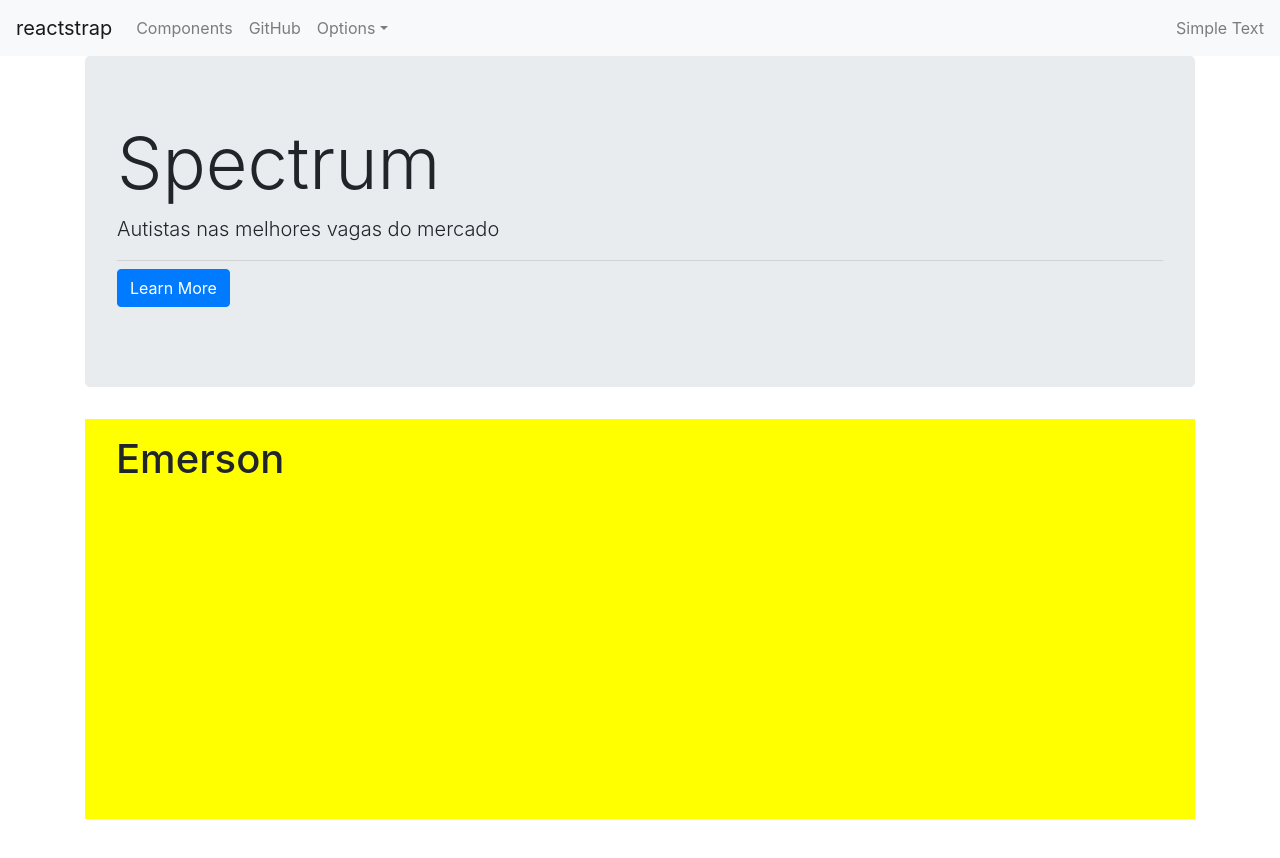
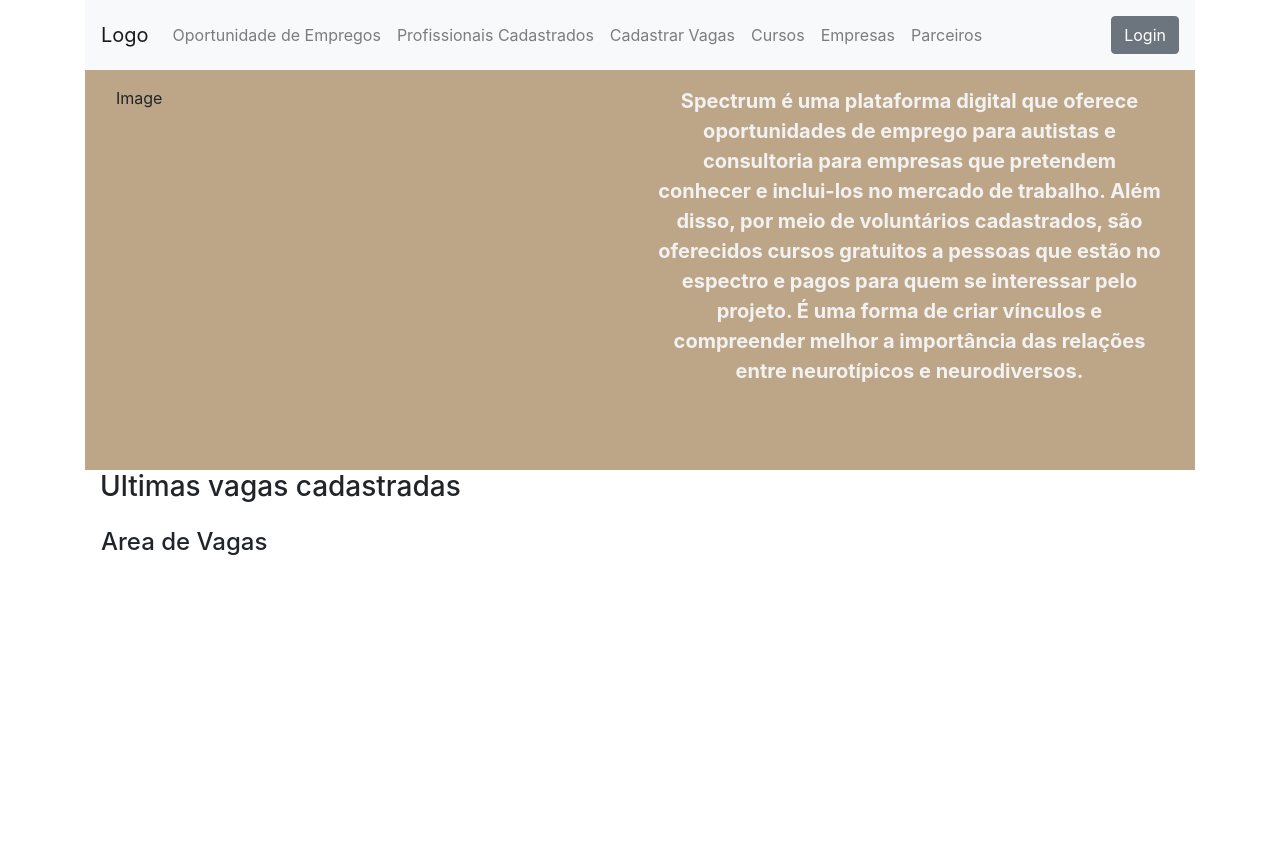
Before and after one commit to emersonjds/spectrum, a React (Create React App) app: page / in a window 1280 px wide. Shown: the top 858 px of the page. Before the commit the page ends 819 px from the top, so only its background shows below. Built offline with nearby package versions, Linux system fonts and the light colour scheme.

Commit message:
config containers to responsive test

```diff
--- a/src/Pages/Landing/index.js
+++ b/src/Pages/Landing/index.js
@@ -18,7 +18,8 @@
   DropdownItem,
   NavbarText,
 } from "reactstrap";
-import Section from '../../components/Section';
+import Section from "../../components/Section";
+import "./style.css";
 
 export default function Landing() {
   const [isOpen, setIsOpen] = useState(false);
@@ -26,57 +27,74 @@
   const toggle = () => setIsOpen(!isOpen);
   return (
     <>
-      <div>
+      <Container>
         <Navbar color="light" light expand="md">
-          <NavbarBrand href="/">reactstrap</NavbarBrand>
+          <NavbarBrand href="/">Logo</NavbarBrand>
           <NavbarToggler onClick={toggle} />
           <Collapse isOpen={isOpen} navbar>
             <Nav className="mr-auto" navbar>
               <NavItem>
-                <NavLink href="/components/">Components</NavLink>
+                <NavLink href="/components/">Oportunidade de Empregos</NavLink>
+              </NavItem>
+
+              <NavItem>
+                <NavLink href="https://github.com/reactstrap/reactstrap">
+                  Profissionais Cadastrados
+                </NavLink>
               </NavItem>
               <NavItem>
                 <NavLink href="https://github.com/reactstrap/reactstrap">
-                  GitHub
+                  Cadastrar Vagas
                 </NavLink>
               </NavItem>
-              <UncontrolledDropdown nav inNavbar>
-                <DropdownToggle nav caret>
-                  Options
-                </DropdownToggle>
-                <DropdownMenu right>
-                  <DropdownItem>Option 1</DropdownItem>
-                  <DropdownItem>Option 2</DropdownItem>
-                  <DropdownItem divider />
-                  <DropdownItem>Reset</DropdownItem>
-                </DropdownMenu>
-              </UncontrolledDropdown>
+              <NavItem>
+                <NavLink href="https://github.com/reactstrap/reactstrap">
+                  Cursos
+                </NavLink>
+              </NavItem>
+              <NavItem>
+                <NavLink href="https://github.com/reactstrap/reactstrap">
+                  Empresas
+                </NavLink>
+              </NavItem>
+              <NavItem>
+                <NavLink href="https://github.com/reactstrap/reactstrap">
+                  Parceiros
+                </NavLink>
+              </NavItem>
             </Nav>
-            <NavbarText>Simple Text</NavbarText>
+            <NavbarText>
+              <Button>Login</Button>
+            </NavbarText>
           </Collapse>
         </Navbar>
-      </div>
-      <Container>
-        <Jumbotron>
-          <h1 className="display-3">Spectrum</h1>
-          <p className="lead">Autistas nas melhores vagas do mercado</p>
-          <hr className="my-2" />
-          {/* <p>
-            It uses utility classes for typography and spacing to space content
-            out within the larger container.
-          </p> */}
-          <p className="lead">
-            <Button color="primary">Learn More</Button>
-          </p>
-        </Jumbotron>
+        <Section bkgColor={"#BDA687"}>
+          <Container>
+            <Row>
+              <Col md={6}>Image</Col>
+              <Col md={6}>
+                <div className="textMainBanner">
+                  Spectrum é uma plataforma digital que oferece oportunidades de
+                  emprego para autistas e consultoria para empresas que
+                  pretendem conhecer e inclui-los no mercado de trabalho. Além
+                  disso, por meio de voluntários cadastrados, são oferecidos
+                  cursos gratuitos a pessoas que estão no espectro e pagos para
+                  quem se interessar pelo projeto. É uma forma de criar vínculos
+                  e compreender melhor a importância das relações entre
+                  neurotípicos e neurodiversos.
+                </div>
+              </Col>
+            </Row>
+          </Container>
+        </Section>
+        <Container>
+          <h3>Ultimas vagas cadastradas</h3>
+        </Container>
+
         <Section>
-        <Container>
-         <h1>Emerson</h1>
-        </Container>
-      </Section>
+          <h4>Area de Vagas</h4>
+        </Section>
       </Container>
-
-
     </>
   );
 }
--- /dev/null
+++ b/src/Pages/Landing/style.css
@@ -0,0 +1,11 @@
+.textMainBanner {
+  font-style: normal;
+  font-weight: bold;
+  font-size: 20px;
+  font-weight: 20px;
+  color: #F2F2F2 !important;
+  text-align: center;
+  display: flex;
+  align-items: center;
+  justify-content: center;
+}
--- a/src/components/Section/index.js
+++ b/src/components/Section/index.js
@@ -1,6 +1,10 @@
 import React from "react";
 import "./style.css";
 
-export default function Section({ children }) {
-  return <div className="sectionArea">{children}</div>;
+export default function Section({ children, bkgColor }) {
+  return (
+    <div className="sectionArea" style={{ backgroundColor: bkgColor }}>
+      {children}
+    </div>
+  );
 }
--- a/src/components/Section/style.css
+++ b/src/components/Section/style.css
@@ -1,5 +1,4 @@
 .sectionArea {
   height: 400px;
   padding: 1rem;
-  background-color: yellow;
 }
```
